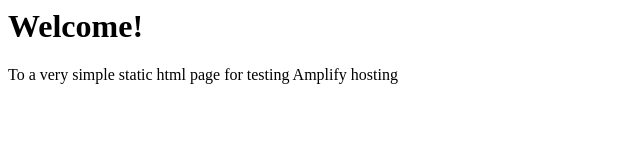
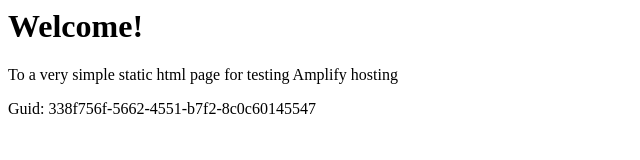
Before and after one commit to aws-aemilia-cmh/Github-PR-Commit-Integration-Test-DoNotTouch-v1-prod-us-east-2, a website: page src/index.html in a window 1280 px wide. Shown: the whole page, without its empty margins (0-640 px from the left). Drawn offline with Linux system fonts and the light colour scheme.

Commit message:
commit from integ tests

```diff
--- a/src/index.html
+++ b/src/index.html
@@ -1,3 +1,5 @@
+
+
 <html lang="en">
 
 <head>
@@ -10,6 +12,6 @@
 <body>
     <h1>Welcome!</h1>
     <p>To a very simple static html page for testing Amplify hosting</p>
-</body>
+    <p>Guid: 338f756f-5662-4551-b7f2-8c0c60145547</p></body>
 
 </html>
```
